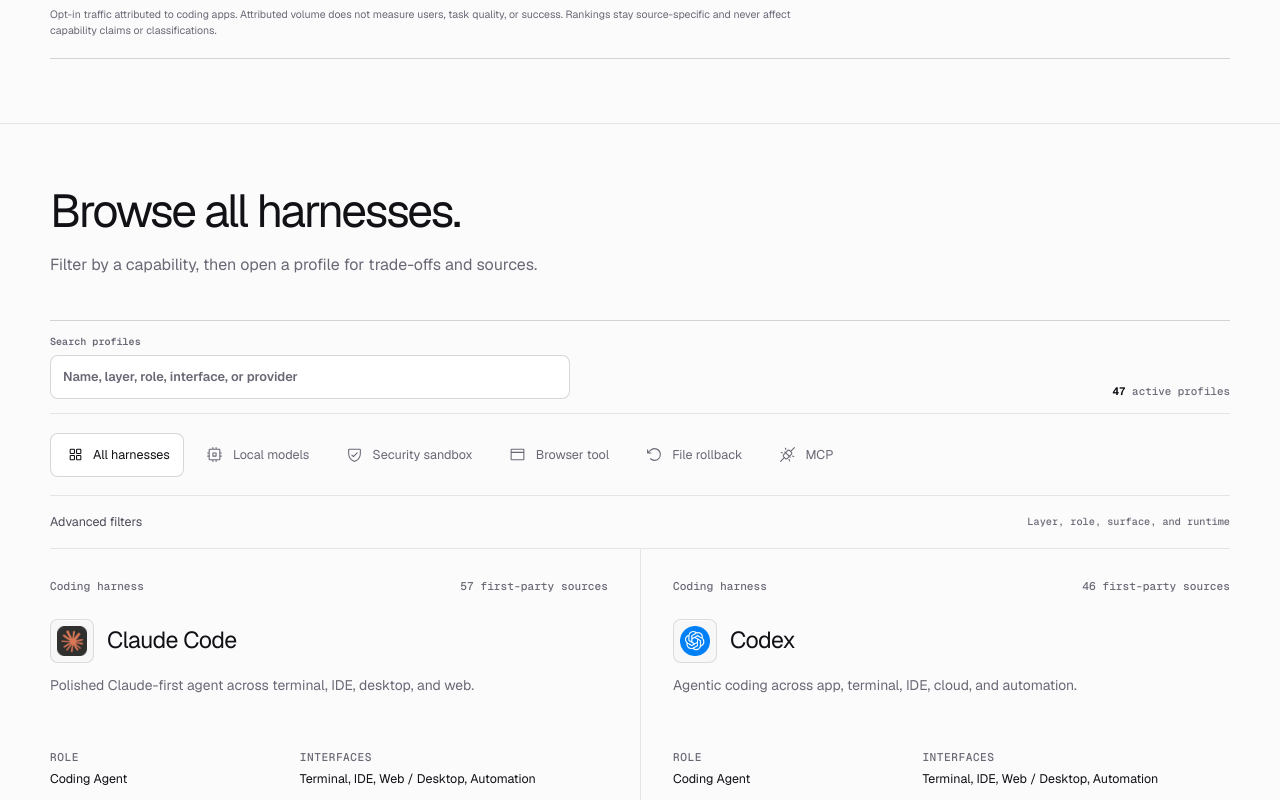
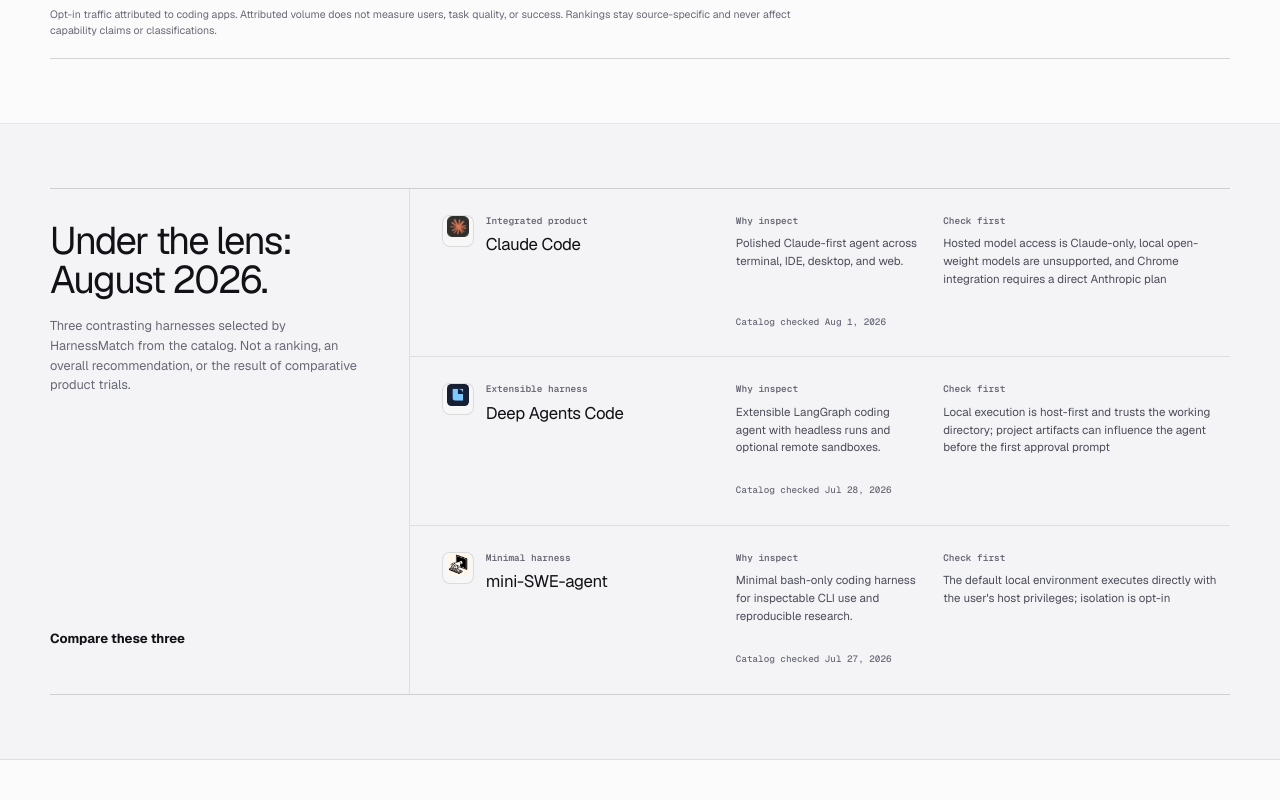
Before and after one commit to Lucenx9/harnessmatch, a Next.js app: page / in a window 1280 px wide. Shown: the part 1120-1920 px from the top of the page. Built offline with nearby package versions, Linux system fonts and the light colour scheme.

Commit message:
Add monthly harness spotlight

```diff
--- a/src/app/methodology/page.tsx
+++ b/src/app/methodology/page.tsx
@@ -52,7 +52,7 @@ export const metadata: Metadata = pageMetadata({
   path: "/methodology",
 });
 
-const methodologyVersion = "3.2 / 2026-08-02";
+const methodologyVersion = "3.3 / 2026-08-02";
 const capabilityLevels = [1, 2, 3, 4, 5] as const;
 const methodologySections = [
   ["scope", "Question and scope"],
@@ -121,6 +121,9 @@ export default function MethodologyPage() {
           <h2>1. Question and scope</h2>
           <p><strong>Goal:</strong> make coding harnesses easier to inspect, filter, and compare without hiding editorial assumptions inside a personalized ranking. The catalog records what a product is, which mechanisms are documented, where it runs, which public signals are observable, and what remains unknown.</p>
           <p>Model intelligence is never treated as harness capability. Product mechanisms, public activity, documentation breadth, source-code access, and benchmark configurations remain separate throughout the data model and interface.</p>
+          <h3>Monthly editorial spotlight</h3>
+          <p>The homepage may feature up to three active harnesses chosen by HarnessMatch to expose contrasting product approaches worth investigating. The selection is editorial, alphabetical, and independent of popularity, source count, capability levels, or benchmark results. It is not a ranking, an overall recommendation, or evidence from comparative HarnessMatch product trials.</p>
+          <p>The month identifies the publication period, not a source-verification date. Names, descriptions, limitations, and check dates come from the current catalog records, while each linked profile retains the supporting first-party evidence and its scope.</p>
         </section>
 
         <section className="prose-section" id="eligibility">
--- a/src/app/page.tsx
+++ b/src/app/page.tsx
@@ -3,11 +3,13 @@ import { ecosystemSignalSnapshots } from "@/data/ecosystem-signals";
 import { featureSupportFor } from "@/data/feature-claims";
 import { requireHarnessMembershipAssessment } from "@/data/harness-membership";
 import { harnesses } from "@/data/harnesses";
+import { buildHomeSpotlightRecords, homeSpotlight } from "@/data/home-spotlight";
 import { openRouterAttributionSnapshots } from "@/data/openrouter-attribution";
 import { harnessReleaseSnapshots } from "@/data/release-signals";
 import { researchSources } from "@/data/research";
 import { HarnessLensExplorer } from "@/components/harness-lens-explorer";
 import { HomeReleaseActivity } from "@/components/home-release-activity";
+import { HomeSpotlight } from "@/components/home-spotlight";
 import { HomeUsageSummary } from "@/components/home-usage-summary";
 import { latestVerifiedAt } from "@/lib/evidence-freshness";
 import { buildRecentReleaseActivity, buildUsageViewRecords } from "@/lib/usage-view";
@@ -41,6 +43,7 @@ export default function HomePage() {
     harnesses,
     releaseSnapshots: harnessReleaseSnapshots,
   });
+  const spotlightRecords = buildHomeSpotlightRecords(harnesses);
 
   return (
     <>
@@ -74,6 +77,12 @@ export default function HomePage() {
             ecosystemRecords={homeEcosystemRecords}
             activeHarnessCount={usageRecords.activeHarnessCount}
           />
+        </div>
+      </section>
+
+      <section className="home-spotlight-section" aria-labelledby="home-spotlight-heading">
+        <div className="shell">
+          <HomeSpotlight period={homeSpotlight.period} records={spotlightRecords} />
         </div>
       </section>
 
--- a/src/app/styles/catalog.css
+++ b/src/app/styles/catalog.css
@@ -58,6 +58,27 @@
 .home-usage-empty { min-height: 110px; display: grid; place-items: center; margin: 0; color: var(--muted); font-size: .76rem; }
 .home-usage-footer { min-height: 70px; display: flex; align-items: center; padding: 13px 0; }
 .home-usage-footer p { max-width: 780px; margin: 0; font-size: .66rem; line-height: 1.5; }
+
+.home-spotlight-section { padding: 64px 0; border-bottom: 1px solid var(--line); background: var(--bg-soft); }
+.home-spotlight { display: grid; grid-template-columns: minmax(250px, .68fr) minmax(0, 1.55fr); border-block: 1px solid var(--line-strong); }
+.home-spotlight-intro { display: flex; flex-direction: column; align-items: flex-start; padding: 32px 36px 32px 0; border-right: 1px solid var(--line); }
+.home-spotlight-intro h2 { max-width: 320px; margin-bottom: 16px; font-size: clamp(1.9rem, 3vw, 2.6rem); }
+.home-spotlight-intro p { max-width: 360px; margin: 0 0 26px; font-size: .8rem; }
+.home-spotlight-intro .text-link { margin-top: auto; }
+.home-spotlight-list { margin: 0; padding: 0; list-style: none; }
+.home-spotlight-list li { display: grid; grid-template-columns: minmax(170px, .7fr) minmax(0, 1.3fr); gap: 18px 28px; padding: 26px 0 24px 32px; }
+.home-spotlight-list li:not(:last-child) { border-bottom: 1px solid var(--line); }
+.home-spotlight-product { min-width: 0; display: flex; align-items: flex-start; gap: 12px; }
+.home-spotlight-product > div { min-width: 0; }
+.home-spotlight-product span { display: block; margin-bottom: 7px; color: var(--muted); font: 520 .59rem/1.3 var(--font-mono); }
+.home-spotlight-product h3 { margin: 0; font-size: 1.05rem; line-height: 1.25; letter-spacing: -.02em; }
+.home-spotlight-product h3 a:hover { color: var(--accent-strong); }
+.home-spotlight-notes { min-width: 0; display: grid; grid-template-columns: .78fr 1.22fr; gap: 24px; margin: 0; }
+.home-spotlight-notes div { min-width: 0; }
+.home-spotlight-notes dt { margin-bottom: 7px; color: var(--muted); font: 520 .59rem/1.3 var(--font-mono); }
+.home-spotlight-notes dd { margin: 0; color: var(--muted-strong); font-size: .72rem; line-height: 1.55; }
+.home-spotlight-meta { grid-column: 2; padding-top: 2px; }
+.home-spotlight-meta > span { color: var(--muted); font: 500 .58rem/1.3 var(--font-mono); }
 
 .catalog-explorer-section { padding: 64px 0; scroll-margin-top: 82px; }
 .catalog-explorer-heading { margin-bottom: 34px; }
--- a/src/app/styles/responsive.css
+++ b/src/app/styles/responsive.css
@@ -208,6 +208,15 @@
   .home-usage-product strong { font-size: .76rem; }
   .home-usage-value { grid-column: 2; grid-row: 2; }
   .home-usage-footer { min-height: 0; align-items: start; flex-direction: column; gap: 5px; padding: 14px 0 10px; }
+  .home-spotlight-section { padding: 48px 0; }
+  .home-spotlight { grid-template-columns: 1fr; }
+  .home-spotlight-intro { padding: 24px 0 26px; border-right: 0; border-bottom: 1px solid var(--line); }
+  .home-spotlight-intro h2, .home-spotlight-intro p { max-width: 620px; }
+  .home-spotlight-intro h2 { font-size: 1.85rem; }
+  .home-spotlight-intro .text-link { margin-top: 0; }
+  .home-spotlight-list li { grid-template-columns: 1fr; gap: 20px; padding: 23px 0; }
+  .home-spotlight-notes { grid-template-columns: 1fr; gap: 16px; }
+  .home-spotlight-meta { grid-column: auto; }
   .catalog-explorer-section { padding: 64px 0; }
   .home-release-section { padding: 48px 0; }
   .home-release-header { min-height: 0; align-items: start; flex-direction: column; gap: 12px; padding: 22px 0 20px; }
--- /dev/null
+++ b/src/components/home-spotlight.tsx
@@ -0,0 +1,63 @@
+import Link from "next/link";
+import type { HomeSpotlightRecord } from "@/data/home-spotlight";
+import { HarnessLogo } from "./harness-logo";
+
+type HomeSpotlightProps = {
+  period: string;
+  records: readonly HomeSpotlightRecord[];
+};
+
+const verificationDateFormatter = new Intl.DateTimeFormat("en-US", {
+  month: "short",
+  day: "numeric",
+  year: "numeric",
+  timeZone: "UTC",
+});
+
+export function HomeSpotlight({ period, records }: HomeSpotlightProps) {
+  const compareHref = `/compare?ids=${records.map(({ id }) => id).join(",")}`;
+
+  return (
+    <div className="home-spotlight">
+      <div className="home-spotlight-intro">
+        <h2 id="home-spotlight-heading">Under the lens: {period}.</h2>
+        <p>
+          Three contrasting harnesses selected by HarnessMatch from the catalog. Not a ranking, an overall
+          recommendation, or the result of comparative product trials.
+        </p>
+        <Link className="text-link" href={compareHref}>Compare these three</Link>
+      </div>
+
+      <ul className="home-spotlight-list">
+        {records.map((record) => (
+          <li key={record.id}>
+            <div className="home-spotlight-product">
+              <HarnessLogo logo={record.logo} name={record.name} size="small" />
+              <div>
+                <span>{record.angle}</span>
+                <h3><Link href={`/harnesses/${record.slug}`}>{record.name}</Link></h3>
+              </div>
+            </div>
+
+            <dl className="home-spotlight-notes">
+              <div>
+                <dt>Why inspect</dt>
+                <dd>{record.tagline}</dd>
+              </div>
+              <div>
+                <dt>Check first</dt>
+                <dd>{record.limitation}</dd>
+              </div>
+            </dl>
+
+            <div className="home-spotlight-meta">
+              <span>
+                Catalog checked {verificationDateFormatter.format(new Date(`${record.verifiedAt}T00:00:00Z`))}
+              </span>
+            </div>
+          </li>
+        ))}
+      </ul>
+    </div>
+  );
+}
--- /dev/null
+++ b/src/data/home-spotlight.ts
@@ -0,0 +1,60 @@
+import type { Harness, HarnessLogo } from "@/lib/types";
+
+type HomeSpotlightSelection = {
+  harnessId: string;
+  angle: string;
+  tradeoffIndex: number;
+};
+
+export type HomeSpotlightRecord = {
+  id: string;
+  slug: string;
+  name: string;
+  logo: HarnessLogo;
+  angle: string;
+  tagline: string;
+  limitation: string;
+  verifiedAt: string;
+};
+
+export const homeSpotlight = {
+  period: "August 2026",
+  selections: [
+    { harnessId: "claude-code", angle: "Integrated product", tradeoffIndex: 4 },
+    { harnessId: "deepagents-code", angle: "Extensible harness", tradeoffIndex: 0 },
+    { harnessId: "mini-swe-agent", angle: "Minimal harness", tradeoffIndex: 0 },
+  ],
+} as const satisfies {
+  period: string;
+  selections: readonly HomeSpotlightSelection[];
+};
+
+export function buildHomeSpotlightRecords(catalog: readonly Harness[]): HomeSpotlightRecord[] {
+  const records = homeSpotlight.selections.map((selection) => {
+    const harness = catalog.find(({ id }) => id === selection.harnessId);
+    if (!harness) {
+      throw new Error(`Monthly spotlight references unknown harness: ${selection.harnessId}`);
+    }
+    if (harness.status !== "active") {
+      throw new Error(`Monthly spotlight requires an active harness: ${selection.harnessId}`);
+    }
+
+    const limitation = harness.tradeoffs[selection.tradeoffIndex];
+    if (!limitation) {
+      throw new Error(`Monthly spotlight references a missing trade-off: ${selection.harnessId}`);
+    }
+
+    return {
+      id: harness.id,
+      slug: harness.slug,
+      name: harness.name,
+      logo: harness.logo,
+      angle: selection.angle,
+      tagline: harness.tagline,
+      limitation,
+      verifiedAt: harness.verifiedAt,
+    };
+  });
+
+  return records.toSorted((left, right) => left.name.localeCompare(right.name, "en"));
+}
```
Also changed, not shown: 1 other file (tests, documents, lock files or other folders).
